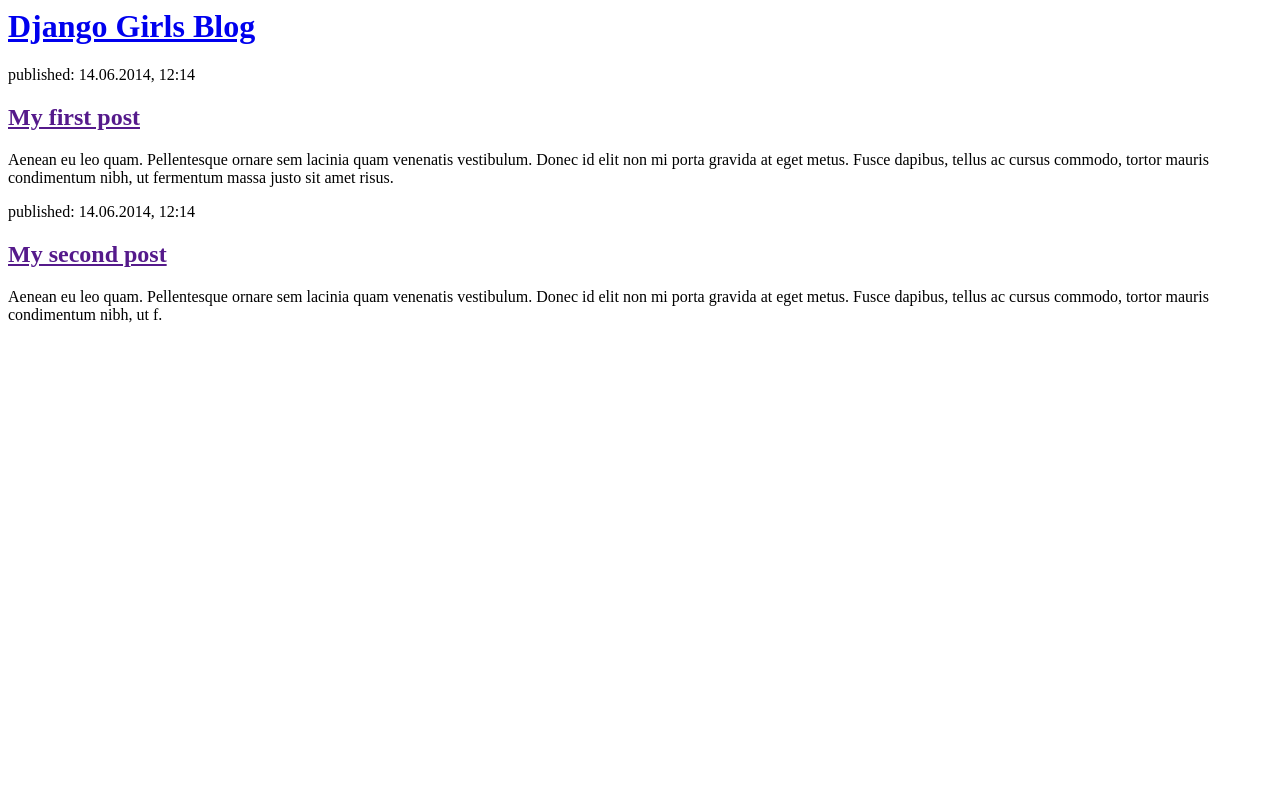
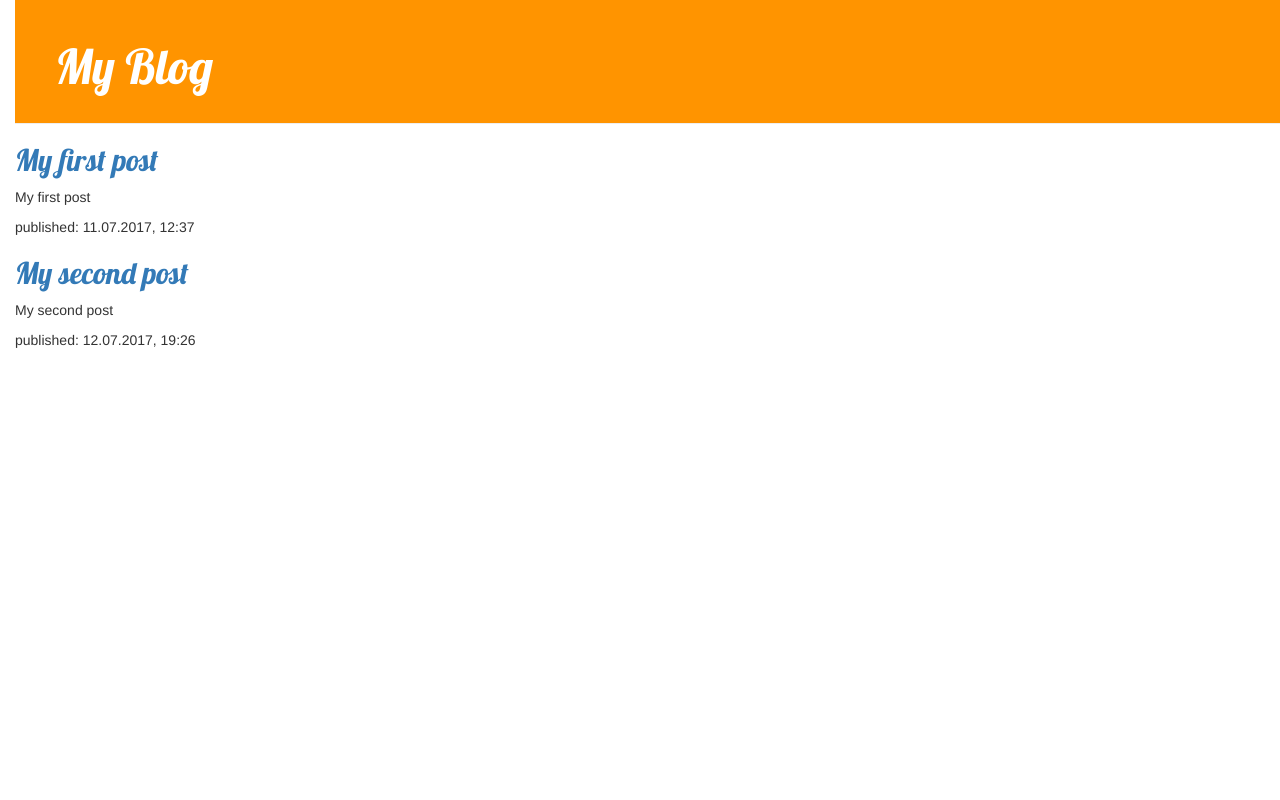
Before and after one commit to stas2018stas/my-first-blog, a Django app: page / in a window 1280 px wide. Run offline with Django 3.2, Linux system fonts and the light colour scheme; some libraries are stand-ins or nearby versions.

Commit message:
Added view and template for detailed blog post as well as CSS for the site.

```diff
--- /dev/null
+++ b/blog/static/css/blog.css
@@ -0,0 +1,53 @@
+h1 a {
+    color: #FCA205;
+    font-family: 'Lobster';
+}
+body {
+    padding-left: 15px;
+}
+.page-header {
+    background-color: #ff9400;
+    margin-top: 0;
+    padding: 20px 20px 20px 40px;
+}
+
+.page-header h1, .page-header h1 a, .page-header h1 a:visited, .page-header h1 a:active {
+    color: #ffffff;
+    font-size: 36pt;
+    text-decoration: none;
+}
+
+.content {
+    margin-left: 40px;
+}
+
+h1, h2, h3, h4 {
+    font-family: 'Lobster', cursive;
+}
+
+.date {
+    color: #828282;
+}
+
+.save {
+    float: right;
+}
+
+.post-form textarea, .post-form input {
+    width: 100%;
+}
+
+.top-menu, .top-menu:hover, .top-menu:visited {
+    color: #ffffff;
+    float: right;
+    font-size: 26pt;
+    margin-right: 20px;
+}
+
+.post {
+    margin-bottom: 70px;
+}
+
+.post h1 a, .post h1 a:visited {
+    color: #000000;
+}
--- a/blog/templates/blog/post_list.html
+++ b/blog/templates/blog/post_list.html
@@ -1,22 +1,30 @@
+{% load staticfiles %}
 <html>
     <head>
         <title>Django Girls blog</title>
+        <link rel="stylesheet" href="//maxcdn.bootstrapcdn.com/bootstrap/3.2.0/css/bootstrap.min.css">
+        <link rel="stylesheet" href="//maxcdn.bootstrapcdn.com/bootstrap/3.2.0/css/bootstrap-theme.min.css">
+        <link href='//fonts.googleapis.com/css?family=Lobster&subset=latin,latin-ext' rel='stylesheet' type='text/css'>
+        <link rel="stylesheet" href="{% static 'css/blog.css' %}">
     </head>
     <body>
-        <div>
-            <h1><a href="/">Django Girls Blog</a></h1>
+        <div class="page-header">
+            <h1><a href="/">My  Blog</a></h1>
         </div>
 
         <div>
-            <p>published: 14.06.2014, 12:14</p>
+
             <h2><a href="">My first post</a></h2>
-            <p>Aenean eu leo quam. Pellentesque ornare sem lacinia quam venenatis vestibulum. Donec id elit non mi porta gravida at eget metus. Fusce dapibus, tellus ac cursus commodo, tortor mauris condimentum nibh, ut fermentum massa justo sit amet risus.</p>
+            <p>My first post</p>
         </div>
 
         <div>
-            <p>published: 14.06.2014, 12:14</p>
+            <p>published: 11.07.2017, 12:37</p>
             <h2><a href="">My second post</a></h2>
-            <p>Aenean eu leo quam. Pellentesque ornare sem lacinia quam venenatis vestibulum. Donec id elit non mi porta gravida at eget metus. Fusce dapibus, tellus ac cursus commodo, tortor mauris condimentum nibh, ut f.</p>
+            <p>My second post</p>
+        </div>
+        <div>
+            <p>published: 12.07.2017, 19:26</p>
         </div>
     </body>
 </html>
```
